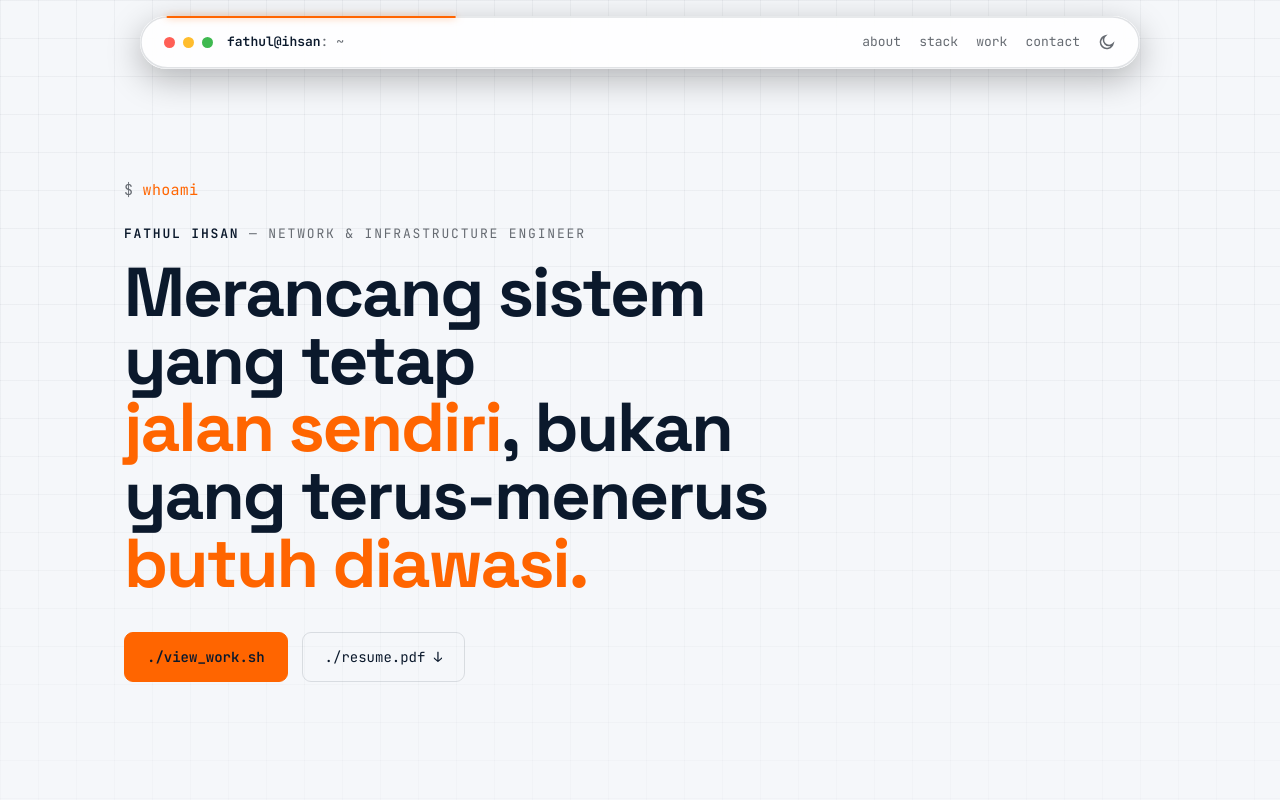
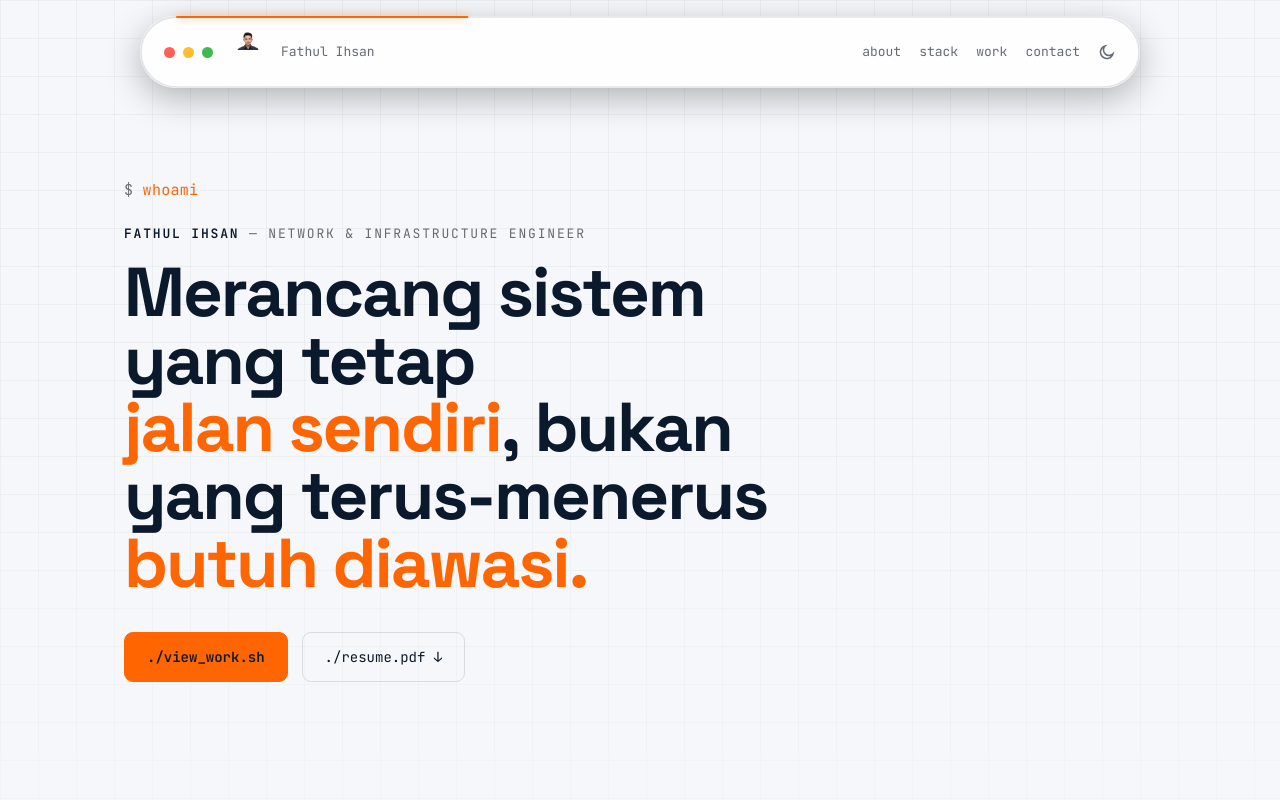
Before and after one commit to fathulihsann/fathulihsann.github.io, a plain HTML site: page index.html in a window 1280 px wide. Shown: the top 800 px of the page. Drawn offline with Linux system fonts and the light colour scheme.

Commit message:
Add transparent profile picture to nav (desktop only), simplify page title

```diff
--- a/index.html
+++ b/index.html
@@ -68,6 +68,10 @@
   .nav-avatar img{width:100%;height:100%;object-fit:cover;
     filter:grayscale(1) contrast(1.05);mix-blend-mode:luminosity}
   .nav-avatar .tint{position:absolute;inset:0;background:linear-gradient(155deg,rgba(255,101,0,.5),transparent 60%);mix-blend-mode:overlay}
+  /* transparent-cutout profile pic, desktop/tablet only */
+  .nav-pic{display:none;flex:0 0 auto;width:40px;height:40px;align-items:center;justify-content:center}
+  .nav-pic img{width:100%;height:100%;object-fit:contain;object-position:center top;display:block}
+  @media(min-width:721px){.nav-pic{display:flex}}
   .dots{display:flex;gap:8px}
   .dot{width:11px;height:11px;border-radius:50%}
   .dot.r{background:var(--red)}.dot.y{background:var(--yellow)}.dot.g{background:var(--green)}
@@ -277,7 +281,8 @@
       </svg>
       <div class="term-bar">
         <div class="dots"><span class="dot r"></span><span class="dot y"></span><span class="dot g"></span></div>
-        <div class="term-title"><b>fathul@ihsan</b>: ~</div>
+        <div class="nav-pic"><img src="profile-nav.png" alt="Fathul Ihsan"/></div>
+        <div class="term-title">Fathul Ihsan</div>
         <div class="nav-actions">
           <div class="nav-links">
             <a href="#about">about</a><a href="#pillars">stack</a><a href="#work">work</a><a href="#contact">contact</a>
```
Also changed, not shown: profile-cutout-final.png (added), profile-nav.png (added).
